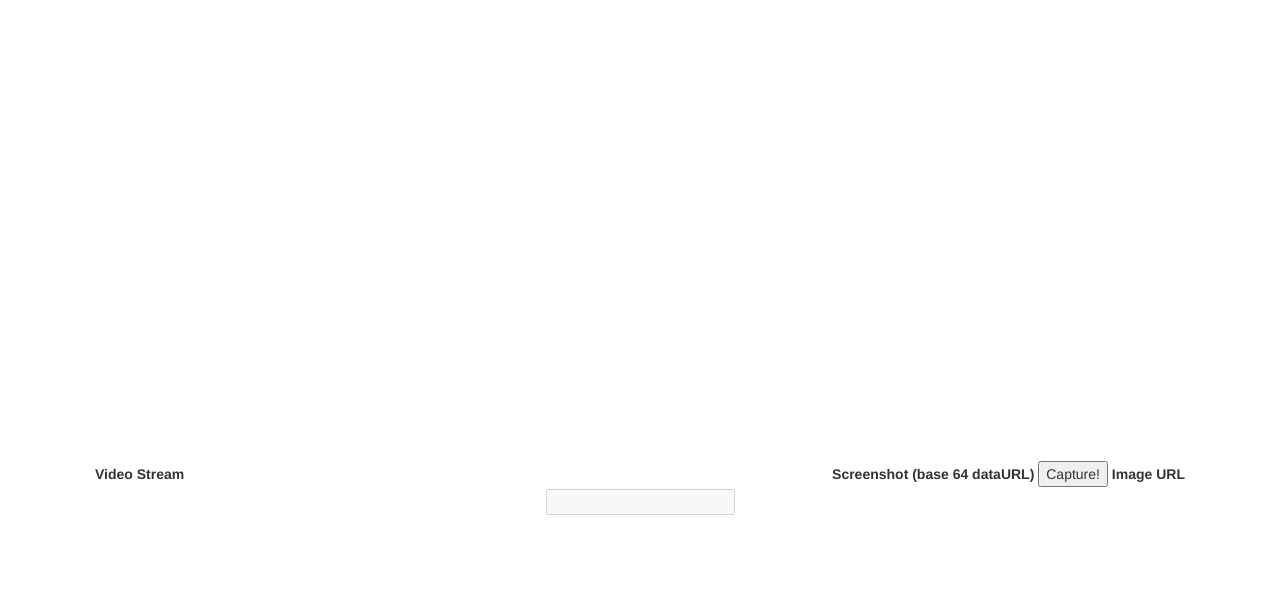
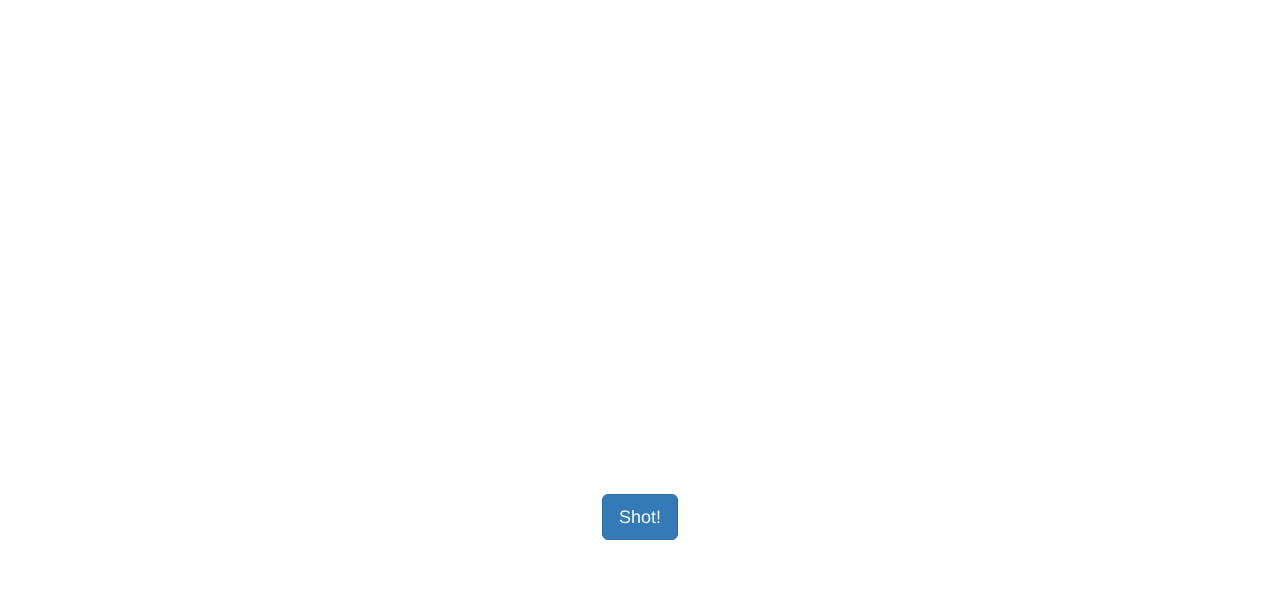
Before and after one commit to versae/facestory, a Flask app: page / in a window 1280 px wide. Shown: the part 210-800 px from the top of the page. Run offline with Flask 2, Linux system fonts and the light colour scheme; some libraries are stand-ins or nearby versions.

Commit message:
Add some style

```diff
--- a/api.py
+++ b/api.py
@@ -65,6 +65,7 @@ def get_image_faces(file_obj):
         "api_secret": SKYBIOMETRY_API_SECRET,
         "urls": "",
         "attributes": "all",
+        "detect_all_feature_points": "true",
     }
     files = {'file': file_obj}
     response = requests.post(url, data=data, files=files)
--- a/static/js/main.js
+++ b/static/js/main.js
@@ -21,7 +21,6 @@
         video: '#video',
         canvas: '#canvas',
         captureBtn: '#capture-btn',
-        imageURLInput: '#image-url-input'
     };
     // This will hold the video stream.
     var localMediaStream = null;
@@ -39,8 +38,6 @@
         ctx: canvas.getContext('2d'),
         // Get the capture button.
         captureBtn: document.querySelector(options.captureBtn),
-        // Get the input field to paste in the imageURL.
-        imageURLInput: document.querySelector(options.imageURLInput),
 
         initialize: function () {
             var that = this;
@@ -116,7 +113,6 @@
             // Only place where we need jQuery to make an ajax request
             // to our server to convert the dataURL to a PNG image,
             // and return the url of the converted image.
-            that.imageURLInput.value = 'Fetching url ...';
             $.ajax({
                 url: options.url,
                 type: 'POST',
@@ -131,15 +127,11 @@
                     // Conversion successful.
                     if (response.status_code === 200) {
                         imageURL = response.data.image_url;
-                        // Paste the PNG image url into the input field.
-                        that.imageURLInput.value = imageURL;
-                                                that.imageURLInput.removeAttribute('disabled');
                     }
                 },
                 error: function (xhr, textStatus, errorThrown) {
                     // Some error occured.
                     console.log('Error: ', errorThrown);
-                    imageURLInput.value = 'An error occured.';
                 }
             });
         }
--- a/templates/home.html
+++ b/templates/home.html
@@ -9,19 +9,13 @@
     <p class="lead">Discover what century and painting style your face belongs to!</p>
     <p>
     <!-- Video element (live stream) -->
-    <label>Video Stream</label>
     <video autoplay id="video" width="640" height="480"></video>
-
     <!-- Canvas element (screenshot) -->
-    <label>Screenshot (base 64 dataURL)</label>
     <canvas id="canvas" width="640" height="480" style="display: none;"></canvas>
-
+    </p>
+    <p>
     <!-- Capture button -->
-    <button id="capture-btn">Capture!</button>
-
-    <!-- Image URL output -->
-    <label>Image URL</label>
-    <input type="text" id="image-url-input" disabled>
+    <button id="capture-btn" class="btn btn-lg btn-primary">Shot!</button>
     </p>
 </div>
 {% endblock %}
```
